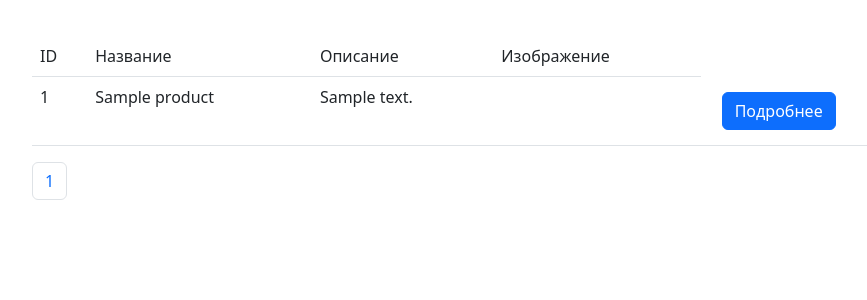
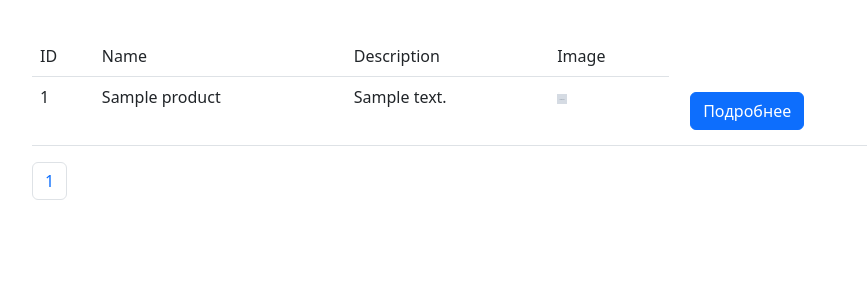
Before and after one commit to MrEndor/umbara, a Django app: template server/templates/catalog/products.html in a window 1280 px wide. Shown: the part 64-364 px from the top of the page, without its empty margins (50-917 px from the left). Run offline with Django 3.2, Linux system fonts and the light colour scheme; the template is opened without the code that fills it: most values are stand-ins (such as "Sample title", 1, 10 or a date in 2020); grey boxes marked "Sample" are stand-in pictures; some libraries are stand-ins or nearby versions.

Commit message:
feat(templates): изменил templates для image mixin

```diff
--- a/server/templates/base.html
+++ b/server/templates/base.html
@@ -8,7 +8,7 @@
   <meta name="viewport" content="width=device-width, initial-scale=1">
   <link rel="icon" href="{% static 'favicon.ico' %}" type="image/x-icon">
   {% block bootstrap5 %}
-    <link href="{% static 'bootstrap5/js/bootstrap.min.js' %}">
+    <link href="{% static 'bootstrap5/js/bootstrap.min.js' %}" type="text/javascript">
     <link rel="stylesheet" href="{% static 'bootstrap5/css/bootstrap.min.css' %}">
   {% endblock bootstrap5 %}
   {% block links %}
--- a/server/templates/catalog/details.html
+++ b/server/templates/catalog/details.html
@@ -12,7 +12,7 @@
 <div class="u-clearfix u-sheet u-valign-middle u-sheet-1 align-items-center">
   <div class="u-expanded-width u-products u-products-1">
     <div class="u-image-1">
-    {% thumbnail product.main_image "500x300" as image %}
+    {% thumbnail product.image "500x300" as image %}
       <img
         class="center-block"
         src="{{ image.url }}" width="{{ image.width }}" height="{{ image.height }}"
--- a/server/templates/catalog/products.html
+++ b/server/templates/catalog/products.html
@@ -1,6 +1,7 @@
 {% extends 'base.html' %}
 
 {% load thumbnail %}
+{% load i18n %}
 
 {% block content %}
 <div>
@@ -10,10 +11,10 @@
             <table class="table">
                 <thead>
                 <tr>
-                    <td>ID</td>
-                    <td>Название</td>
-                    <td>Описание</td>
-                    <td>Изображение</td>
+                    <td>{% trans 'ID' %}</td>
+                    <td>{% trans 'Name' %}</td>
+                    <td>{% trans 'Description' %}</td>
+                    <td>{% trans 'Image' %}</td>
 {#                    <td>Цена</td>#}
                 </tr>
                 </thead>
@@ -24,7 +25,7 @@
                       <td>{{ product.name }}</td>
                       <td>{{ product.text }}</td>
                       <td>
-                        {% thumbnail product.main_image "300x300" as image %}
+                        {% thumbnail product.image "300x300" as image %}
                           <img src="{{ image.url }}" width="{{ image.width }}" height="{{ image.height }}">
                         {% endthumbnail %}
                       </td>
```
